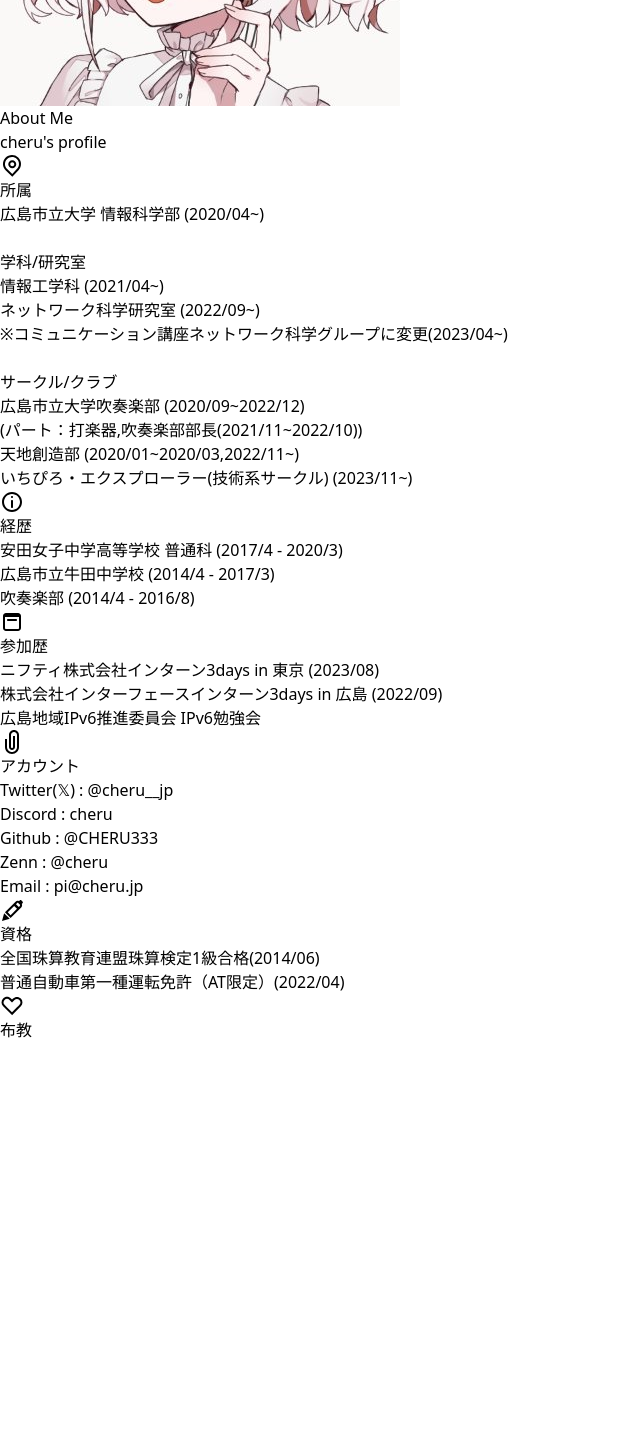
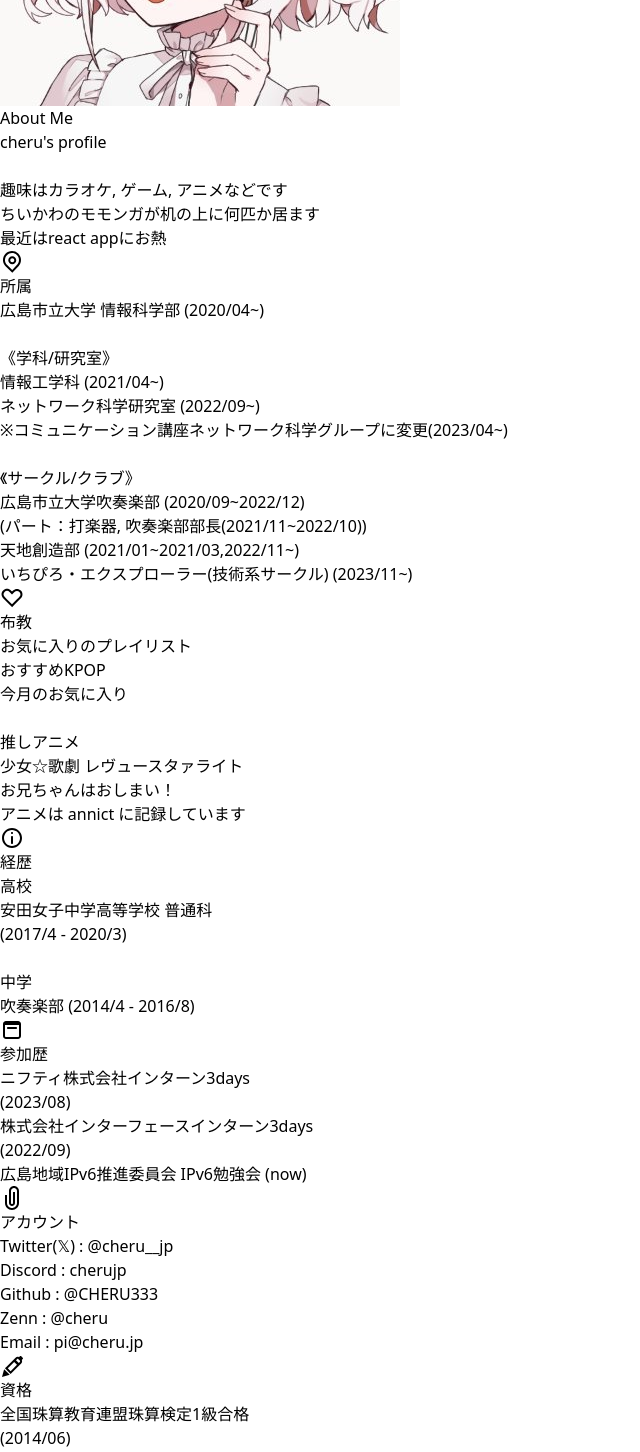
Before and after one commit to CHERU333/cheru.jp, a React (Vite) app: page / in a window 1280 px wide. Shown: the part 920-2372 px from the top of the page, without its empty margins (0-640 px from the left). Before the commit the page ends 1962 px from the top, so only its background shows below. Built offline with nearby package versions, Linux system fonts and the light colour scheme.

Commit message:
布教の部分を追加,他表示修正

```diff
--- a/src/App.jsx
+++ b/src/App.jsx
@@ -25,7 +25,7 @@ function App() {
             </h1>
             <p className="mt-8 mb-8 leading-relaxed">
               Site for girl who like computers a little bit.<br/>
-              Includes skills, each account, technical and hobby blogs, etc.
+              Each account, technical blogs, etc.
             </p>
 {/* contactボタンからメールを送れるようにする */}
             <button className="text-white bg-green-500 py-2 px-6 border-0 rounded text-lg hover:bg-green-600 duration:300">Contact</button>
@@ -42,7 +42,11 @@ function App() {
           <div className="text-center mb-20">
             <h1 className="text-2x; sm:text-3xl font-medium mb-2 text-gray-900">About Me</h1>
               <p className="pb-2">
-                cheru's profile
+                cheru's profile<br/>
+                <br/>
+                趣味はカラオケ, ゲーム, アニメなどです<br/>
+                ちいかわのモモンガが机の上に何匹か居ます<br/>
+                最近はreact appにお熱
               </p>
           </div>
           <div>
@@ -79,22 +83,58 @@ function App() {
                     <p>
                       広島市立大学 情報科学部 (2020/04~)<br/>
                       <br/>
-                      学科/研究室<br/>
+                      《学科/研究室》<br/>
                       情報工学科 (2021/04~)<br/>
                       ネットワーク科学研究室 (2022/09~)<br/>
                       ※コミュニケーション講座ネットワーク科学グループに変更(2023/04~)<br/>
                       <br/>
-                      サークル/クラブ<br/>
+                      《サークル/クラブ》<br/>
                       広島市立大学吹奏楽部 (2020/09~2022/12)<br/>
-                      (パート：打楽器,吹奏楽部部長(2021/11~2022/10))<br/>
-                      天地創造部 (2020/01~2020/03,2022/11~)<br/>
+                      (パート：打楽器, 吹奏楽部部長(2021/11~2022/10))<br/>
+                      天地創造部 (2021/01~2021/03,2022/11~)<br/>
                       いちぴろ・エクスプローラー(技術系サークル) (2023/11~)
                     </p>
                     </div>
                 </div>
               </div>
+              {/* 布教 */}
+              <div className="md:w-1/2 p-4">
+                <div className="bg-gray-200 rouded-lg p-8">
+                  <div className="flex items-center mb-3">
+                    <div className="bg-green-500 text-white rounded-full w-8 h-8 flex justify-center items-center mr-3">
+                    <svg
+                      width="24"
+                      height="24"
+                      viewBox="0 0 24 24"
+                      fill="none"
+                      xmlns="http://www.w3.org/2000/svg"
+                    >
+                      <path
+                        fill-rule="evenodd"
+                        clip-rule="evenodd"
+                        d="M12.0122 5.57169L10.9252 4.48469C8.77734 2.33681 5.29493 2.33681 3.14705 4.48469C0.999162 6.63258 0.999162 10.115 3.14705 12.2629L11.9859 21.1017L11.9877 21.0999L12.014 21.1262L20.8528 12.2874C23.0007 10.1395 23.0007 6.65711 20.8528 4.50923C18.705 2.36134 15.2226 2.36134 13.0747 4.50923L12.0122 5.57169ZM11.9877 18.2715L16.9239 13.3352L18.3747 11.9342L18.3762 11.9356L19.4386 10.8732C20.8055 9.50635 20.8055 7.29028 19.4386 5.92344C18.0718 4.55661 15.8557 4.55661 14.4889 5.92344L12.0133 8.39904L12.006 8.3918L12.005 8.39287L9.51101 5.89891C8.14417 4.53207 5.92809 4.53207 4.56126 5.89891C3.19442 7.26574 3.19442 9.48182 4.56126 10.8487L7.10068 13.3881L7.10248 13.3863L11.9877 18.2715Z"
+                        fill="currentColor"
+                      />
+                    </svg>
+                    </div>
+                    <h2 className="text-gray-900 text-lg font-medium">布教</h2>
+                    </div>
+                    <div>
+                    <p>
+                      お気に入りのプレイリスト<br/>
+                      <a href= "https://open.spotify.com/playlist/2BSt2NfYlbVjh3jcnwUlG4?si=233063d3811e4242" className="text-blue-400 hover:text-orange-500 duration-300">おすすめKPOP</a><br/>
+                      <a href= "https://open.spotify.com/playlist/5llz3esepHBV8UKizRIAdz?si=dd82e53a621a497f" className="text-blue-400 hover:text-orange-500 duration-300">今月のお気に入り</a><br/>
+                      <br/>
+                      推しアニメ<br/>
+                      <a href= "https://revuestarlight.com/animation/tv/" className="text-blue-400 hover:text-orange-500 duration-300">少女☆歌劇 レヴュースタァライト</a><br/>
+                      <a href= "https://onimai.jp/" className="text-blue-400 hover:text-orange-500 duration-300">お兄ちゃんはおしまい！</a><br/>
+                      アニメは <a href= "https://annict.com/@Ri_kokko3" className="text-blue-400 hover:text-orange-500 duration-300">annict</a> に記録しています<br/>
+                    </p>
+                    </div>
+                </div>
+              </div>
               {/* 経歴 */}
-              <div className="md:w-1/2 p-4">
+              <div className="md:w-1/4 p-4">
                 <div className="bg-gray-200 rouded-lg p-8">
                   <div className="flex items-center mb-3">
                     <div className="bg-green-500 text-white rounded-full w-8 h-8 flex justify-center items-center mr-3">
@@ -125,15 +165,18 @@ function App() {
                     </div>
                     <div>
                     <p>
-                      安田女子中学高等学校 普通科 (2017/4 - 2020/3)<br/>
-                      広島市立牛田中学校 (2014/4 - 2017/3)<br/>
+                      高校<br/>
+                      安田女子中学高等学校 普通科<br/>
+                      (2017/4 - 2020/3)<br/>
+                      <br/>
+                      中学<br/>
                         吹奏楽部 (2014/4 - 2016/8)
                     </p>
                     </div>
                 </div>
               </div>
               {/* 参加歴 */}
-              <div className="md:w-1/2 p-4">
+              <div className="md:w-1/4 p-4">
                 <div className="bg-gray-200 rouded-lg p-8">
                   <div className="flex items-center mb-3">
                     <div className="bg-green-500 text-white rounded-full w-8 h-8 flex justify-center items-center mr-3">
@@ -160,15 +203,18 @@ function App() {
                     </div>
                     <div>
                     <p>
-                      ニフティ株式会社インターン3days in 東京 (2023/08)<br/>
-                      株式会社インターフェースインターン3days in 広島 (2022/09)<br/>
+                      ニフティ株式会社インターン3days<br/>
+                      (2023/08)<br/>
+                      株式会社インターフェースインターン3days<br/>
+                      (2022/09)<br/>
                       広島地域IPv6推進委員会 IPv6勉強会
+                      (now)
                     </p>
                     </div>
                 </div>
               </div>
               {/* アカウント */}
-              <div className="md:w-1/2 p-4">
+              <div className="md:w-1/4 p-4">
                 <div className="bg-gray-200 rouded-lg p-8">
                   <div className="flex items-center mb-3">
                     <div className="bg-green-500 text-white rounded-full w-8 h-8 flex justify-center items-center mr-3">
@@ -190,7 +236,7 @@ function App() {
                     <div>
                       <p>
                       Twitter(𝕏) : <a href= "https://twitter.com/cheru__jp" className="text-blue-400 hover:text-orange-500 duration-300">@cheru__jp</a><br/>
-                      Discord : cheru<br/>
+                      Discord : cherujp<br/>
                       Github : <a href= "https://github.com/CHERU333" className="text-blue-400 hover:text-orange-500 duration-300">@CHERU333</a><br/>
                       Zenn : <a href= "https://zenn.dev/cheru" className="text-blue-400 hover:text-orange-500 duration-300">@cheru</a><br/>
                       Email : pi@cheru.jp
@@ -199,7 +245,7 @@ function App() {
                 </div>
               </div>
               {/* 資格 */}
-              <div className="md:w-1/2 p-4">
+              <div className="md:w-1/4 p-4">
                 <div className="bg-gray-200 rouded-lg p-8">
                   <div className="flex items-center mb-3">
                     <div className="bg-green-500 text-white rounded-full w-8 h-8 flex justify-center items-center mr-3">
@@ -226,37 +272,10 @@ function App() {
                     </div>
                     <div>
                     <p>
-                      全国珠算教育連盟珠算検定1級合格(2014/06)<br/>
-                      普通自動車第一種運転免許（AT限定）(2022/04)
-                    </p>
-                    </div>
-                </div>
-              </div>
-              {/* 布教 */}
-              <div className="md:w-1/2 p-4">
-                <div className="bg-gray-200 rouded-lg p-8">
-                  <div className="flex items-center mb-3">
-                    <div className="bg-green-500 text-white rounded-full w-8 h-8 flex justify-center items-center mr-3">
-                    <svg
-                      width="24"
-                      height="24"
-                      viewBox="0 0 24 24"
-                      fill="none"
-                      xmlns="http://www.w3.org/2000/svg"
-                    >
-                      <path
-                        fill-rule="evenodd"
-                        clip-rule="evenodd"
-                        d="M12.0122 5.57169L10.9252 4.48469C8.77734 2.33681 5.29493 2.33681 3.14705 4.48469C0.999162 6.63258 0.999162 10.115 3.14705 12.2629L11.9859 21.1017L11.9877 21.0999L12.014 21.1262L20.8528 12.2874C23.0007 10.1395 23.0007 6.65711 20.8528 4.50923C18.705 2.36134 15.2226 2.36134 13.0747 4.50923L12.0122 5.57169ZM11.9877 18.2715L16.9239 13.3352L18.3747 11.9342L18.3762 11.9356L19.4386 10.8732C20.8055 9.50635 20.8055 7.29028 19.4386 5.92344C18.0718 4.55661 15.8557 4.55661 14.4889 5.92344L12.0133 8.39904L12.006 8.3918L12.005 8.39287L9.51101 5.89891C8.14417 4.53207 5.92809 4.53207 4.56126 5.89891C3.19442 7.26574 3.19442 9.48182 4.56126 10.8487L7.10068 13.3881L7.10248 13.3863L11.9877 18.2715Z"
-                        fill="currentColor"
-                      />
-                    </svg>
-                    </div>
-                    <h2 className="text-gray-900 text-lg font-medium">布教</h2>
-                    </div>
-                    <div>
-                    <p>
-                      {/* mdでかけると嬉しい */}
+                      全国珠算教育連盟珠算検定1級合格<br/>
+                      (2014/06)<br/>
+                      普通自動車第一種運転免許(AT限定)<br/>
+                      (2022/04)
                     </p>
                     </div>
                 </div>
```
